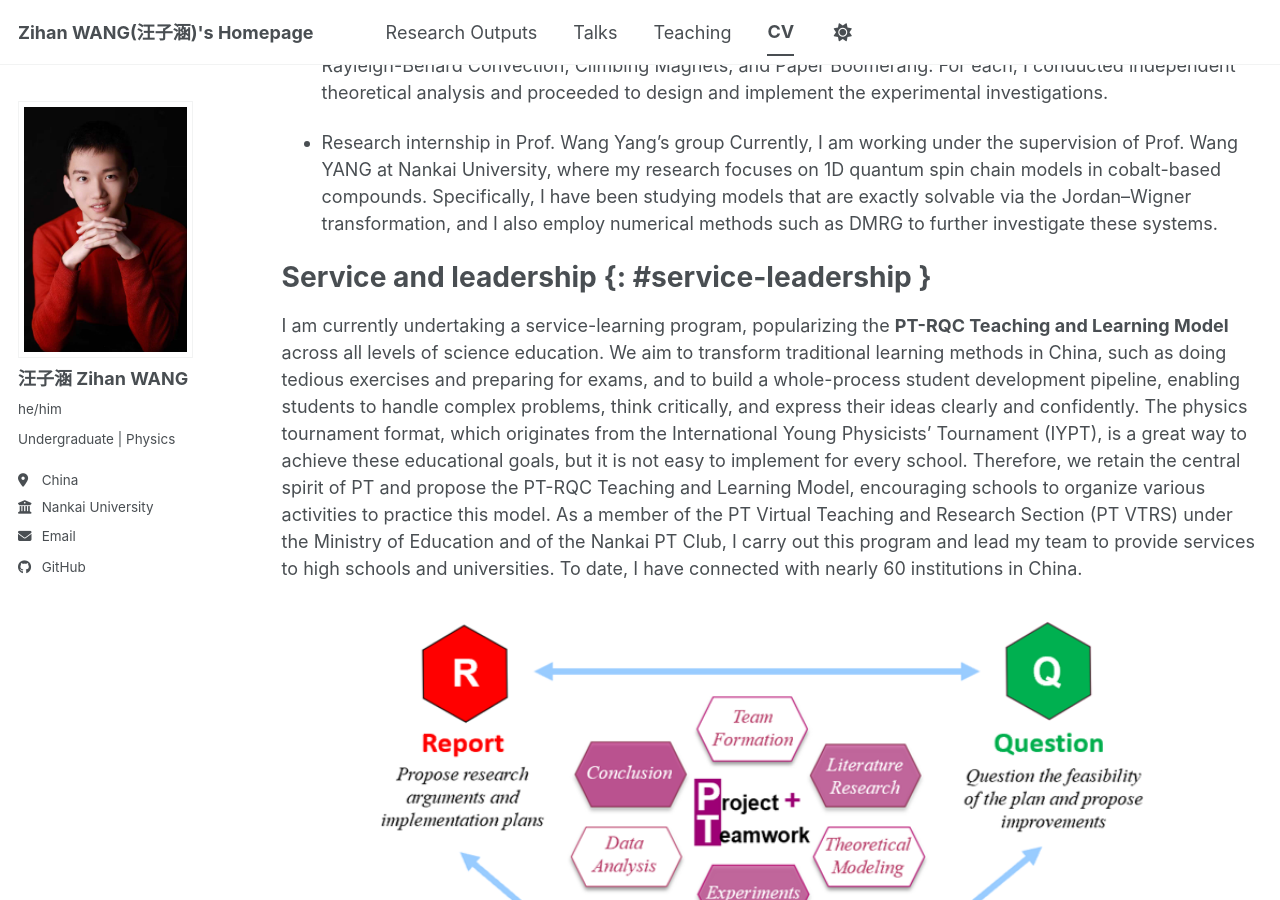
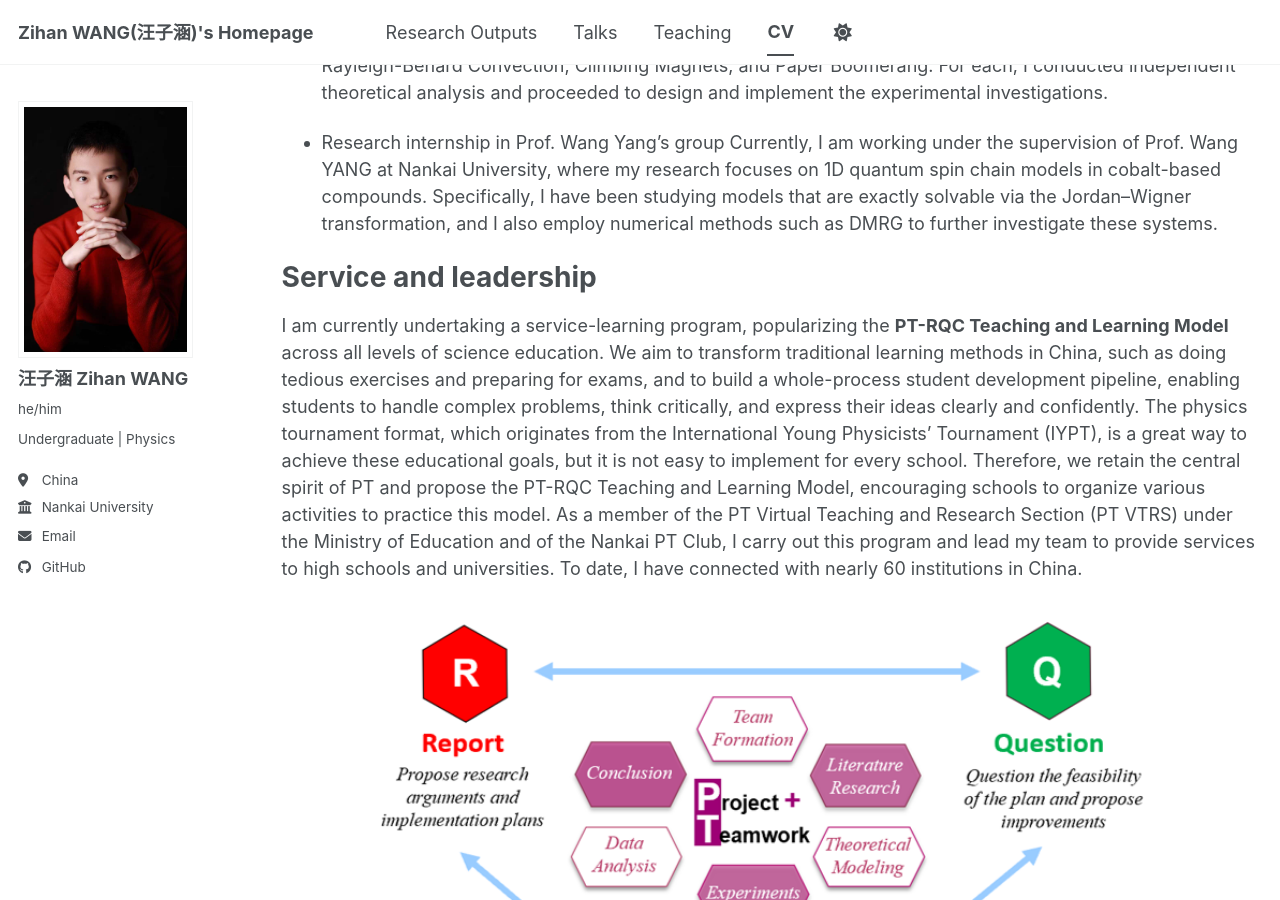
Before and after one commit to zhwang6626/zhwang6626.github.io, a Jekyll site: the page built from _pages/cv.md, in a window 1280 px wide and 900 px high, scrolled down 2568 px. Built offline with Jekyll 4.4.1, drawn with Linux system fonts in a browser that asks for light colours; a script bundle is joined from its source files by our own code; library files that are not in the unit come from our copies; some of the changed lines change nothing that is shown.

Commit message:
Update cv.md

```diff
--- a/_pages/cv.md
+++ b/_pages/cv.md
@@ -70,7 +70,9 @@
 models in cobalt-based compounds. Specifically, I have been studying models that are exactly solvable via the Jordan–Wigner transformation, and
 I also employ numerical methods such as DMRG to further investigate these systems.
 
-Service and leadership {: #service-leadership }
+<a id="pt-rqc-model"></a>
+
+Service and leadership
 ======
 I am currently undertaking a service-learning program, popularizing the **PT-RQC Teaching and Learning Model** across all levels of science education. We aim to transform traditional learning methods in China, such as doing tedious exercises and preparing for exams, and to build a whole-process student development pipeline, enabling students to handle complex problems, think critically, and express their ideas clearly and confidently. The physics tournament format, which originates from the International Young Physicists' Tournament (IYPT), is a great way to achieve these educational goals, but it is not easy to implement for every school. Therefore, we retain the central spirit of PT and propose the PT-RQC Teaching and Learning Model, encouraging schools to organize various activities to practice this model. As a member of the PT Virtual Teaching and Research Section (PT VTRS) under the Ministry of Education and of the Nankai PT Club, I carry out this program and lead my team to provide services to high schools and universities. To date, I have connected with nearly 60 institutions in China.
 
```
